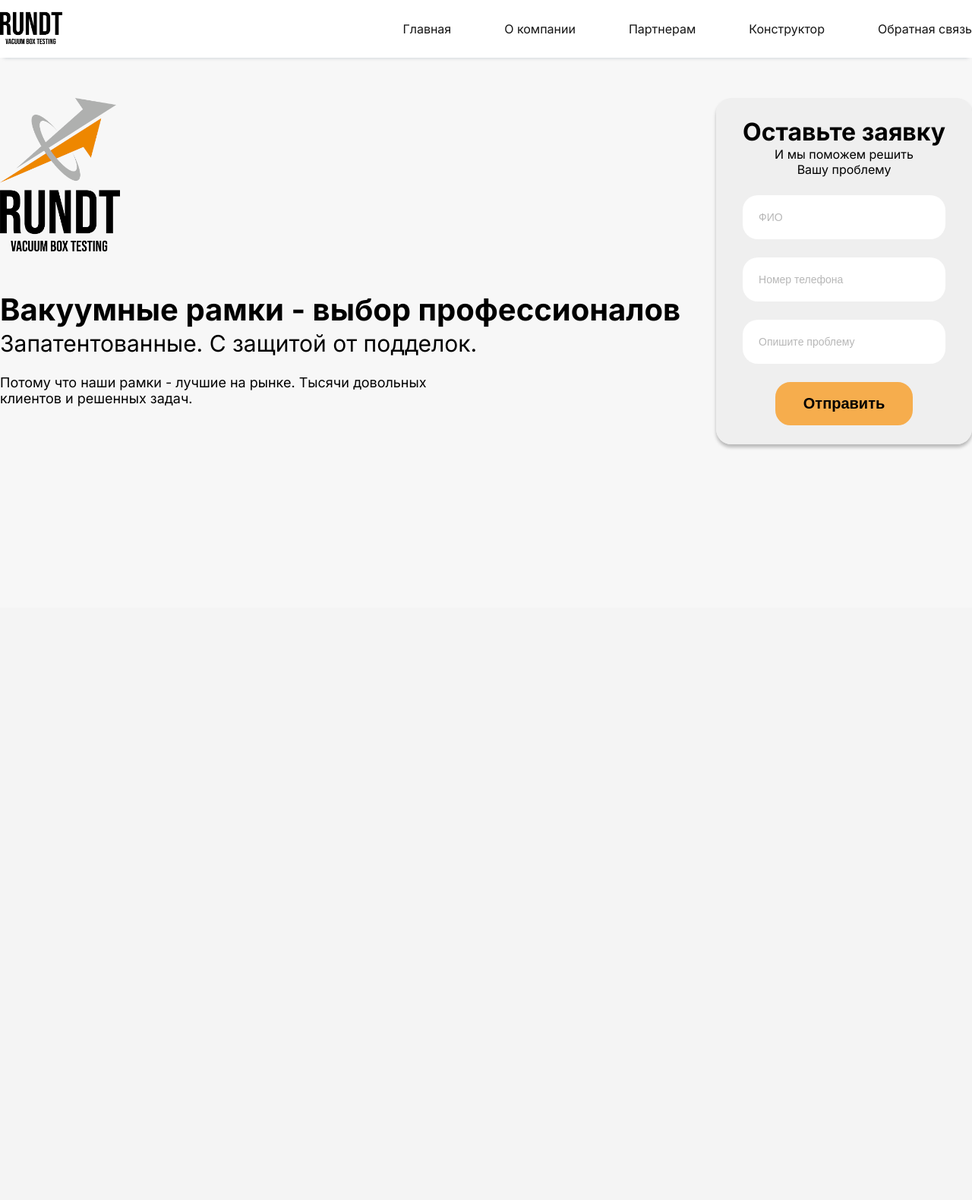
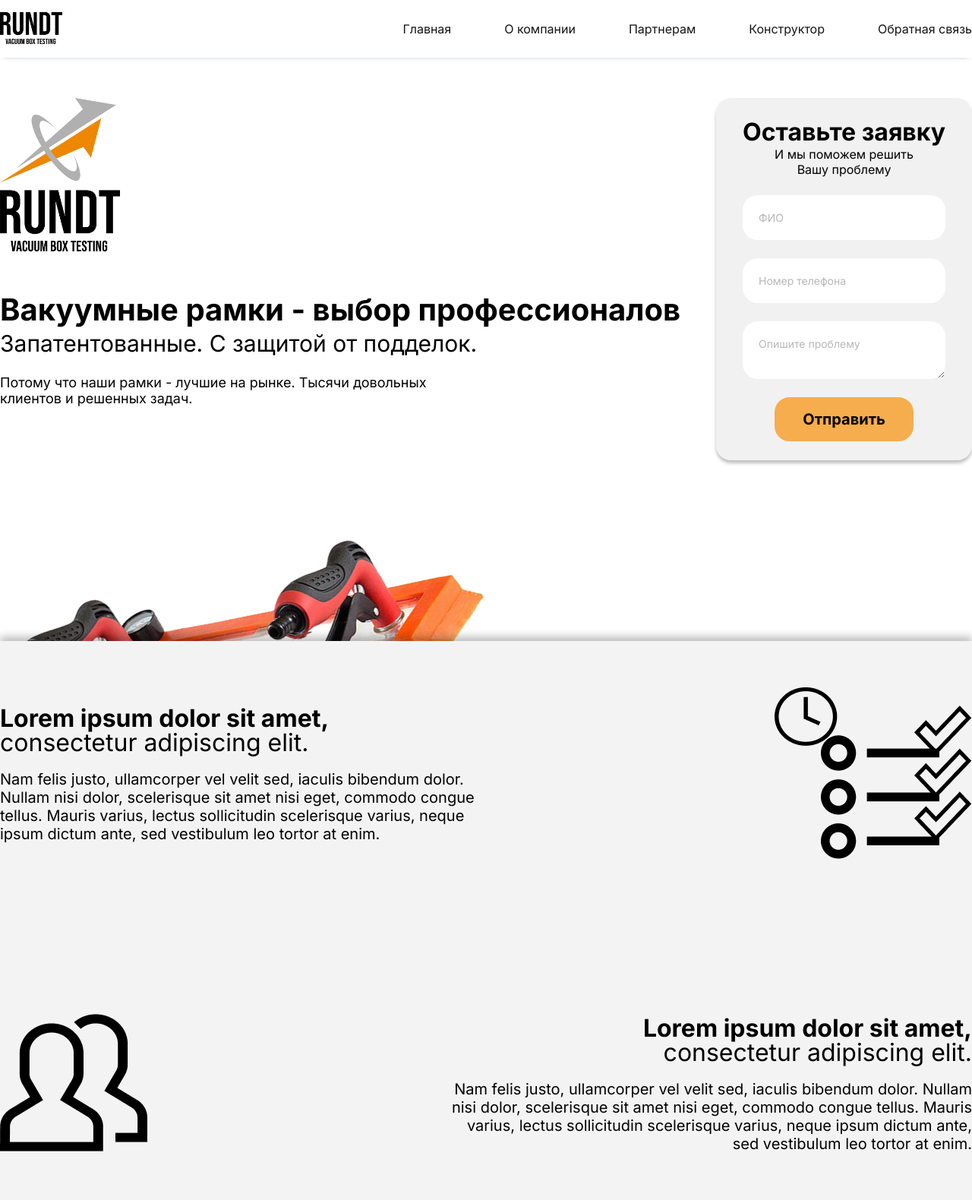
Before and after one commit to Kvazorin/vacuum_frames, a PHP site: page / in a window 1280 px wide. Shown: the whole page at 76% size. Before the commit the page ends 591 px from the top, so only its background shows below. Run offline with PHP 8.4, Linux system fonts and the light colour scheme.

Commit message:
Fifth commit
- Background image added (via "background-image" property);
- Gray section with box shadow added;

```diff
--- a/assets/css/styles.css
+++ b/assets/css/styles.css
@@ -3,6 +3,8 @@
   padding: 0;
   margin: 0;
   box-sizing: border-box;
+  scroll-behavior: smooth;
+  font-family: "Inter", sans-serif;
 }
 
 :root {
@@ -14,8 +16,9 @@
 }
 
 body {
-  background-color: #f7f7f7;
-  font-family: "Inter", sans-serif;
+  overflow-x: hidden;
+  background-image: url(../img/bg.png);
+  background-repeat: no-repeat;
 }
 
 .container {
@@ -23,16 +26,11 @@ body {
   margin: 0 auto;
 }
 
+/* HEADER */
+
 .header__inner ul,
 .header__inner ul li {
   list-style: none;
-}
-
-.container .header__inner {
-  display: flex;
-  align-items: center;
-  justify-content: space-between;
-  padding: 14px 0 14px 0;
 }
 
 .header__inner .header__logo img {
@@ -43,9 +41,19 @@ body {
   width: 100%;
   position: sticky;
   top: 0px;
+  margin-bottom: 53px;
+}
+
+.header .header__inner .header__container {
+  display: flex;
+  align-items: center;
+  justify-content: space-between;
+  padding: 14px 0 14px 0;
+}
+
+.header .header__inner {
+  background: #fff;
   box-shadow: 0px 5px 5px -5px rgba(34, 60, 80, 0.25);
-  margin-bottom: 53px;
-  background: #fff;
 }
 
 .link {
@@ -68,6 +76,14 @@ body {
 
 .header__nav .nav__list-link:hover {
   color: var(--orange);
+}
+
+/* <--------------------> */
+
+/* JUMBOTRON */
+
+.inner {
+  margin-bottom: 15rem;
 }
 
 .main__section_jumbotron {
@@ -114,6 +130,8 @@ body {
   border-radius: 20px;
 }
 
+/* <--------------------> */
+
 /* FORM */
 
 .main__section_jumbotron .section_jumbotron__form {
@@ -153,7 +171,7 @@ body {
   cursor: pointer;
 }
 
-.input{
+.input {
   outline: none !important;
 }
 
@@ -173,3 +191,55 @@ body {
   transition: 0.3s;
   border: #f6ad4d 1px solid;
 }
+
+.section_jumbotron__form .form__textarea {
+  resize: vertical;
+}
+
+/* <--------------------> */
+
+/* SECTIONS */
+
+.main__inner_gray {
+  background-color: #f3f3f3;
+  box-shadow: 0px -6px 10px rgba(0, 0, 0, 0.25);
+}
+
+.main__inner_jumbotron {
+  margin-bottom: 14.9rem;
+}
+
+.main__inner_gray .main__container .main__section_qualities {
+  display: flex;
+  flex-direction: column;
+  align-items: center;
+  gap: 200px;
+  padding: 60px 0 60px 0;
+}
+
+.main__section_qualities .section_qualities__item_2, .main__section_qualities .section_qualities__item_1{
+  display: flex;
+}
+
+.main__section_qualities .section_qualities__item_2{
+  text-align: right;
+}
+
+.main__section_qualities .section_qualities__item_1, .main__section_qualities .section_qualities__item_2{
+  align-items: center;
+  gap: 30%;
+}
+
+.section_qualities__subitem_1 .section_qualities__article{
+  font-size: 2rem;
+  line-height: 2rem;
+  margin-bottom: 1.25rem;
+}
+
+.main__section_qualities .section_qualities__article>p{
+  font-weight: 400;
+}
+
+.main__section_qualities .section_qualities__following{
+  font-size: 1.25rem;
+}
--- a/index.html
+++ b/index.html
@@ -9,8 +9,8 @@
   </head>
   <body>
     <header class="header">
-      <div class="container header__container">
-        <div class="header__inner">
+      <div class="header__inner">
+        <div class="container header__container">
           <div class="header__logo logo">
             <a href="#" class="logo__link">
               <img
@@ -44,11 +44,15 @@
     </header>
 
     <main class="main">
-      <div class="container main__container">
-        <div class="main__inner">
+      <div class="main__inner_jumbotron">
+        <div class="container main__container">
           <section class="main__section_jumbotron section">
             <div class="section_jumbotron__flex-item">
-              <img src="assets/img/jmbtrn.png" alt="jmbtrn_img" class="main__section_jumbotron__img">
+              <img
+                src="assets/img/jmbtrn.png"
+                alt="jmbtrn_img"
+                class="main__section_jumbotron__img"
+              />
               <div class="section_jumbotron__article article">
                 <h1 class="jumbotron__article_main">
                   Вакуумные рамки - выбор профессионалов
@@ -65,16 +69,76 @@
             <form action="" method="POST" class="form section_jumbotron__form">
               <h4 class="form__article">
                 Оставьте заявку
-                <p class="form__article_following">И мы поможем решить <br> Вашу проблему</p>
+                <p class="form__article_following">
+                  И мы поможем решить <br />
+                  Вашу проблему
+                </p>
               </h4>
-              <input type="text" name="FIO" id="FIO" placeholder="ФИО" class="input form__input">
-              <input type="number" name="telephone" id="telephone" placeholder="Номер телефона" class="input form__input">
-              <input type="textfield" name="opisanie" id="opisanie" placeholder="Опишите проблему" class="input form__input">
+              <input
+                type="text"
+                name="FIO"
+                id="FIO"
+                placeholder="ФИО"
+                class="input form__input"
+              />
+              <input
+                type="number"
+                name="telephone"
+                id="telephone"
+                placeholder="Номер телефона"
+                class="input form__input"
+              />
+              <textarea
+                type="textfield"
+                name="opisanie"
+                id="opisanie"
+                placeholder="Опишите проблему"
+                class="input form__input form__textarea"
+              ></textarea>
               <button type="submit" class="form__button">Отправить</button>
             </form>
           </section>
-          <section class="main__section section"></section>
-          <section class="main__section section_gray"></section>
+        </div>
+      </div>
+
+      <div class="main__inner_gray">
+        <div class="container main__container">
+          <section class="main__section_qualities section">
+            <div class="section_qualities__item_1">
+              <div class="section_qualities__subitem_1">
+                <h3 class="section_qualities__article article">
+                  Lorem ipsum dolor sit amet, <p>consectetur adipiscing elit.</p>
+                </h3>
+                <p class="section_qualities__following">
+                  Nam felis justo, ullamcorper vel velit sed, iaculis bibendum
+                  dolor. Nullam nisi dolor, scelerisque sit amet nisi eget,
+                  commodo congue tellus. Mauris varius, lectus sollicitudin
+                  scelerisque varius, neque ipsum dictum ante, sed vestibulum leo
+                  tortor at enim.
+                </p>
+              </div>
+              <div class="section_qualities__subitem_2">
+                <img src="/assets/img/qual_img_1.png" alt="">
+              </div>
+            </div>
+            <div class="section_qualities__item_2">
+              <div class="section_qualities__subitem_2">
+                <img src="/assets/img/qual_img_2.png" alt="">
+              </div>
+              <div class="section_qualities__subitem_1">
+                <h3 class="section_qualities__article article">
+                  Lorem ipsum dolor sit amet, <p>consectetur adipiscing elit.</p>
+                </h3>
+                <p class="section_qualities__following">
+                  Nam felis justo, ullamcorper vel velit sed, iaculis bibendum
+                  dolor. Nullam nisi dolor, scelerisque sit amet nisi eget,
+                  commodo congue tellus. Mauris varius, lectus sollicitudin
+                  scelerisque varius, neque ipsum dictum ante, sed vestibulum leo
+                  tortor at enim.
+                </p>
+              </div>
+            </div>
+          </section>
         </div>
       </div>
     </main>
```
Also changed, not shown: assets/img/bg.png (added), assets/img/qual_img_1.png (added), assets/img/qual_img_2.png (added).
